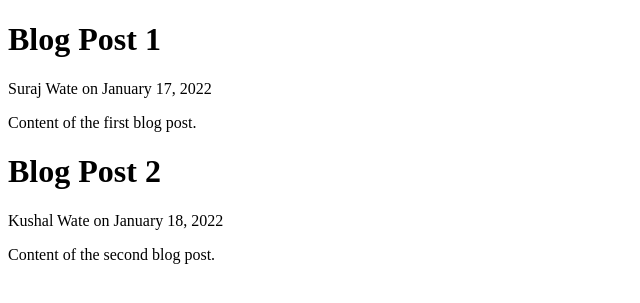
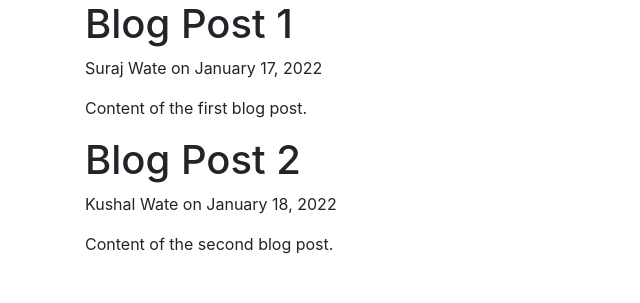
Before and after one commit to surajwate/django-web-app, a Django app: page / in a window 1280 px wide. Shown: the top 303 px of the page, without its empty margins (0-640 px from the left). Run offline with Django 4.2, Linux system fonts and the light colour scheme; some libraries are stand-ins or nearby versions.

Commit message:
applied bootstrap template

```diff
--- a/dproject/blog/templates/blog/base.html
+++ b/dproject/blog/templates/blog/base.html
@@ -1,9 +1,13 @@
 <!DOCTYPE html>
 <html lang="en">
 <head>
-    <meta charset="UTF-8">
-    <meta http-equiv="X-UA-Compatible" content="IE=edge">
-    <meta name="viewport" content="width=device-width, initial-scale=1.0">
+    <!-- Required meta tags -->
+    <meta charset="utf-8">
+    <meta name="viewport" content="width=device-width, initial-scale=1, shrink-to-fit=no">
+
+    <!-- Bootstrap CSS -->
+    <link rel="stylesheet" href="https://stackpath.bootstrapcdn.com/bootstrap/4.3.1/css/bootstrap.min.css" integrity="sha384-ggOyR0iXCbMQv3Xipma34MD+dH/1fQ784/j6cY/iJTQUOhcWr7x9JvoRxT2MZw1T" crossorigin="anonymous">
+
     {% if title %}
         <title>Django Blog - {{ title }}</title>
     {% else %}
@@ -11,6 +15,13 @@
     {% endif %}
 </head>
 <body>
-    {% block content %}{% endblock %}
+    <div class="container">
+        {% block content %}{% endblock %}
+    </div>
+
+    <script src="https://code.jquery.com/jquery-3.3.1.slim.min.js" integrity="sha384-q8i/X+965DzO0rT7abK41JStQIAqVgRVzpbzo5smXKp4YfRvH+8abtTE1Pi6jizo" crossorigin="anonymous"></script>
+    <script src="https://cdnjs.cloudflare.com/ajax/libs/popper.js/1.14.7/umd/popper.min.js" integrity="sha384-UO2eT0CpHqdSJQ6hJty5KVphtPhzWj9WO1clHTMGa3JDZwrnQq4sF86dIHNDz0W1" crossorigin="anonymous"></script>
+    <script src="https://stackpath.bootstrapcdn.com/bootstrap/4.3.1/js/bootstrap.min.js" integrity="sha384-JjSmVgyd0p3pXB1rRibZUAYoIIy6OrQ6VrjIEaFf/nJGzIxFDsf4x0xIM+B07jRM" crossorigin="anonymous"></script>
+
 </body>
 </html>
```
